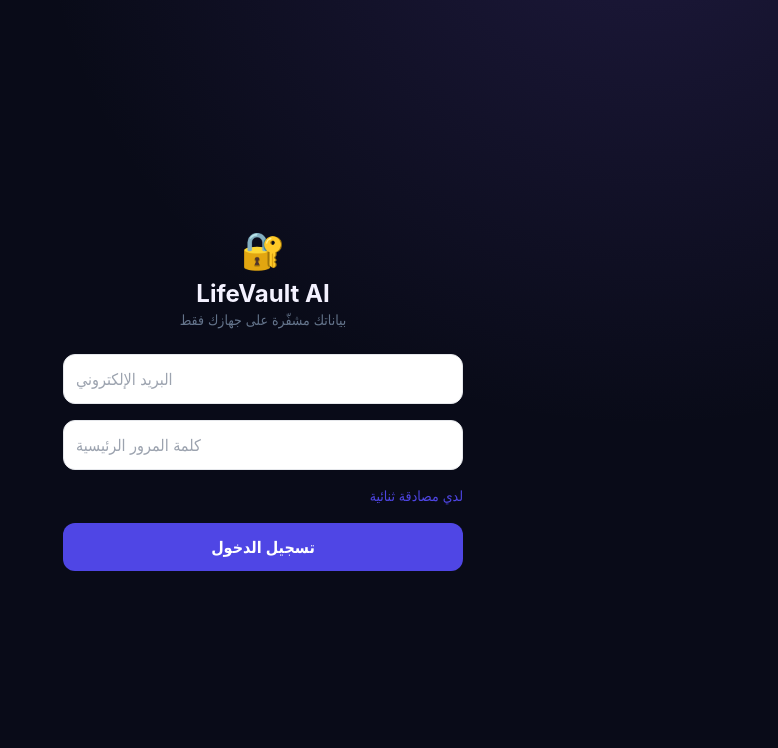
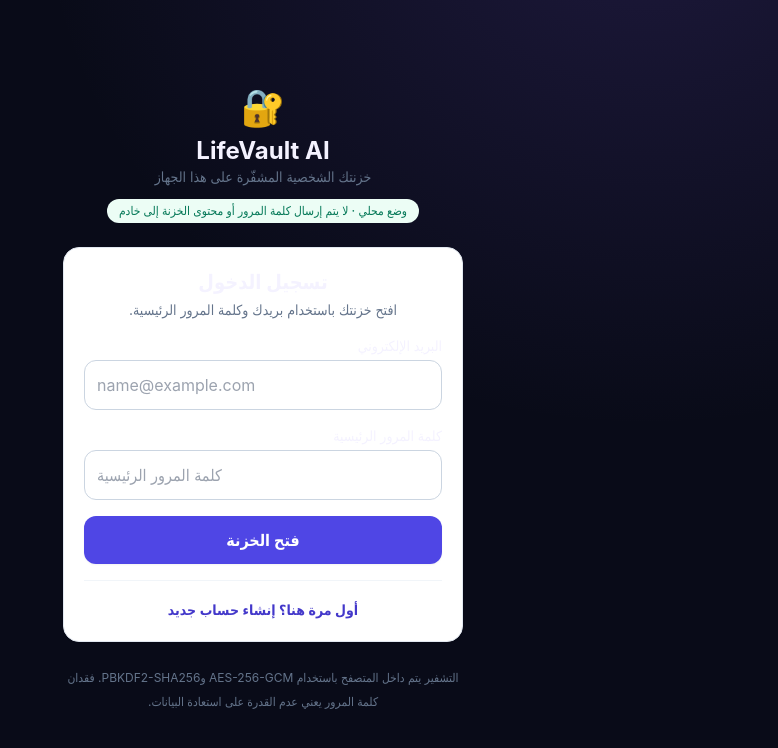
Before and after one commit to ahmedfoucs-sketch/lifevault-mobile, a Vue app: page /#/login in a window 1280 px wide. Shown: the top 748 px of the page, without its empty margins (502-1280 px from the left). Built offline with nearby package versions, Linux system fonts and the light colour scheme; no server answers.

Commit message:
Add local account onboarding and sign-in screen

```diff
--- a/src/views/LoginView.vue
+++ b/src/views/LoginView.vue
@@ -2,42 +2,53 @@
 import { ref } from "vue";
 import { useRouter } from "vue-router";
 import { Capacitor } from "@capacitor/core";
-import { login, ApiError } from "../services/api-client";
+import { login, registerLocal, ApiError } from "../services/api-client";
 
 const router = useRouter();
 const email = ref("");
 const password = ref("");
-const totp = ref("");
-const showTotp = ref(false);
+const confirmPassword = ref("");
+const mode = ref<"login" | "register">("login");
 const busy = ref(false);
 const error = ref("");
+const info = ref("");
 
 async function submit() {
   error.value = "";
+  info.value = "";
   busy.value = true;
   try {
+    const normalizedEmail = email.value.trim().toLowerCase();
+    if (mode.value === "register") {
+      if (password.value !== confirmPassword.value) {
+        throw new Error("كلمتا المرور غير متطابقتين.");
+      }
+      await registerLocal(normalizedEmail, password.value);
+    }
     await login(
-      email.value.trim().toLowerCase(),
+      normalizedEmail,
       password.value,
-      { name: "LifeVault Mobile", platform: Capacitor.getPlatform() },
-      totp.value.trim() || undefined
+      { name: "LifeVault Web", platform: Capacitor.getPlatform() }
     );
     password.value = "";
+    confirmPassword.value = "";
     router.replace({ name: "dashboard" });
   } catch (e) {
     if (e instanceof ApiError) {
       const detail = (e.body as any)?.detail;
-      const msg = typeof detail === "string" ? detail : `خطأ ${e.status}`;
-      if (/totp|2fa|two/i.test(msg)) showTotp.value = true;
-      error.value = msg;
-    } else if (e instanceof DOMException || (e as any)?.name === "OperationError") {
-      error.value = "تعذّر فك تشفير المفتاح. تحقق من كلمة المرور.";
+      error.value = typeof detail === "string" ? detail : `خطأ ${e.status}`;
     } else {
-      error.value = (e as Error)?.message ?? "تعذّر الاتصال بالخادم";
+      error.value = (e as Error)?.message ?? "تعذّر فتح الخزنة.";
     }
   } finally {
     busy.value = false;
   }
+}
+
+function switchMode() {
+  mode.value = mode.value === "login" ? "register" : "login";
+  error.value = "";
+  info.value = "";
 }
 </script>
 
@@ -46,50 +57,62 @@ async function submit() {
     <header class="text-center">
       <div class="text-4xl">🔐</div>
       <h1 class="mt-2 text-2xl font-bold">LifeVault AI</h1>
-      <p class="text-sm text-slate-500">بياناتك مشفّرة على جهازك فقط</p>
+      <p class="text-sm text-slate-500">خزنتك الشخصية المشفّرة على هذا الجهاز</p>
+      <span class="mt-3 inline-flex rounded-full bg-emerald-50 px-3 py-1 text-xs font-medium text-emerald-700">
+        وضع محلي · لا يتم إرسال كلمة المرور أو محتوى الخزنة إلى خادم
+      </span>
     </header>
 
-    <form class="space-y-4" @submit.prevent="submit">
-      <input
-        v-model="email"
-        type="email"
-        autocomplete="username"
-        placeholder="البريد الإلكتروني"
-        required
-        dir="ltr"
-        class="w-full rounded-xl border p-3"
-      />
-      <input
-        v-model="password"
-        type="password"
-        autocomplete="current-password"
-        placeholder="كلمة المرور الرئيسية"
-        required
-        dir="ltr"
-        class="w-full rounded-xl border p-3"
-      />
-      <input
-        v-if="showTotp"
-        v-model="totp"
-        inputmode="numeric"
-        maxlength="6"
-        placeholder="رمز المصادقة الثنائية"
-        dir="ltr"
-        class="w-full rounded-xl border p-3 text-center tracking-widest"
-      />
-      <button type="button" class="text-sm text-indigo-600" @click="showTotp = !showTotp">
-        {{ showTotp ? "إخفاء رمز المصادقة" : "لدي مصادقة ثنائية" }}
-      </button>
+    <section class="space-y-4 rounded-2xl border border-slate-200 bg-white p-5 shadow-sm">
+      <div class="text-center">
+        <h2 class="text-xl font-bold">{{ mode === "register" ? "إنشاء خزنتك لأول مرة" : "تسجيل الدخول" }}</h2>
+        <p class="mt-1 text-sm text-slate-500">
+          {{ mode === "register" ? "أنشئ حسابًا محليًا بكلمة مرور رئيسية قوية." : "افتح خزنتك باستخدام بريدك وكلمة المرور الرئيسية." }}
+        </p>
+      </div>
 
-      <p v-if="error" class="rounded-lg bg-red-100 p-3 text-sm text-red-800">{{ error }}</p>
+      <form class="space-y-4" @submit.prevent="submit">
+        <label class="block space-y-1 text-sm font-medium">
+          <span>البريد الإلكتروني</span>
+          <input v-model="email" type="email" autocomplete="username" placeholder="name@example.com"
+            required dir="ltr" class="w-full rounded-xl border border-slate-300 p-3 text-base font-normal" />
+        </label>
 
-      <button
-        type="submit"
-        :disabled="busy"
-        class="w-full rounded-xl bg-indigo-600 p-3 font-semibold text-white disabled:opacity-50"
-      >
-        {{ busy ? "جارٍ اشتقاق المفاتيح…" : "تسجيل الدخول" }}
-      </button>
-    </form>
+        <label class="block space-y-1 text-sm font-medium">
+          <span>كلمة المرور الرئيسية</span>
+          <input v-model="password" type="password"
+            :autocomplete="mode === 'register' ? 'new-password' : 'current-password'"
+            :minlength="mode === 'register' ? 12 : 1"
+            :placeholder="mode === 'register' ? '12 حرفًا على الأقل' : 'كلمة المرور الرئيسية'"
+            required dir="ltr" class="w-full rounded-xl border border-slate-300 p-3 text-base font-normal" />
+        </label>
+
+        <label v-if="mode === 'register'" class="block space-y-1 text-sm font-medium">
+          <span>تأكيد كلمة المرور</span>
+          <input v-model="confirmPassword" type="password" autocomplete="new-password"
+            placeholder="أعد كتابة كلمة المرور" required dir="ltr"
+            class="w-full rounded-xl border border-slate-300 p-3 text-base font-normal" />
+        </label>
+
+        <p v-if="error" class="rounded-lg bg-red-50 p-3 text-sm text-red-700" role="alert">{{ error }}</p>
+        <p v-if="info" class="rounded-lg bg-green-50 p-3 text-sm text-green-700">{{ info }}</p>
+
+        <button type="submit" :disabled="busy"
+          class="w-full rounded-xl bg-indigo-600 p-3 font-semibold text-white shadow-sm disabled:opacity-50">
+          {{ busy ? "جارٍ تجهيز التشفير…" : mode === "register" ? "إنشاء الخزنة وفتحها" : "فتح الخزنة" }}
+        </button>
+      </form>
+
+      <div class="border-t border-slate-100 pt-4 text-center">
+        <button type="button" class="text-sm font-semibold text-indigo-700" @click="switchMode">
+          {{ mode === "register" ? "لدي حساب بالفعل — تسجيل الدخول" : "أول مرة هنا؟ إنشاء حساب جديد" }}
+        </button>
+      </div>
+    </section>
+
+    <p class="text-center text-xs leading-6 text-slate-500">
+      التشفير يتم داخل المتصفح باستخدام AES-256-GCM وPBKDF2-SHA256.
+      فقدان كلمة المرور يعني عدم القدرة على استعادة البيانات.
+    </p>
   </main>
 </template>
```
